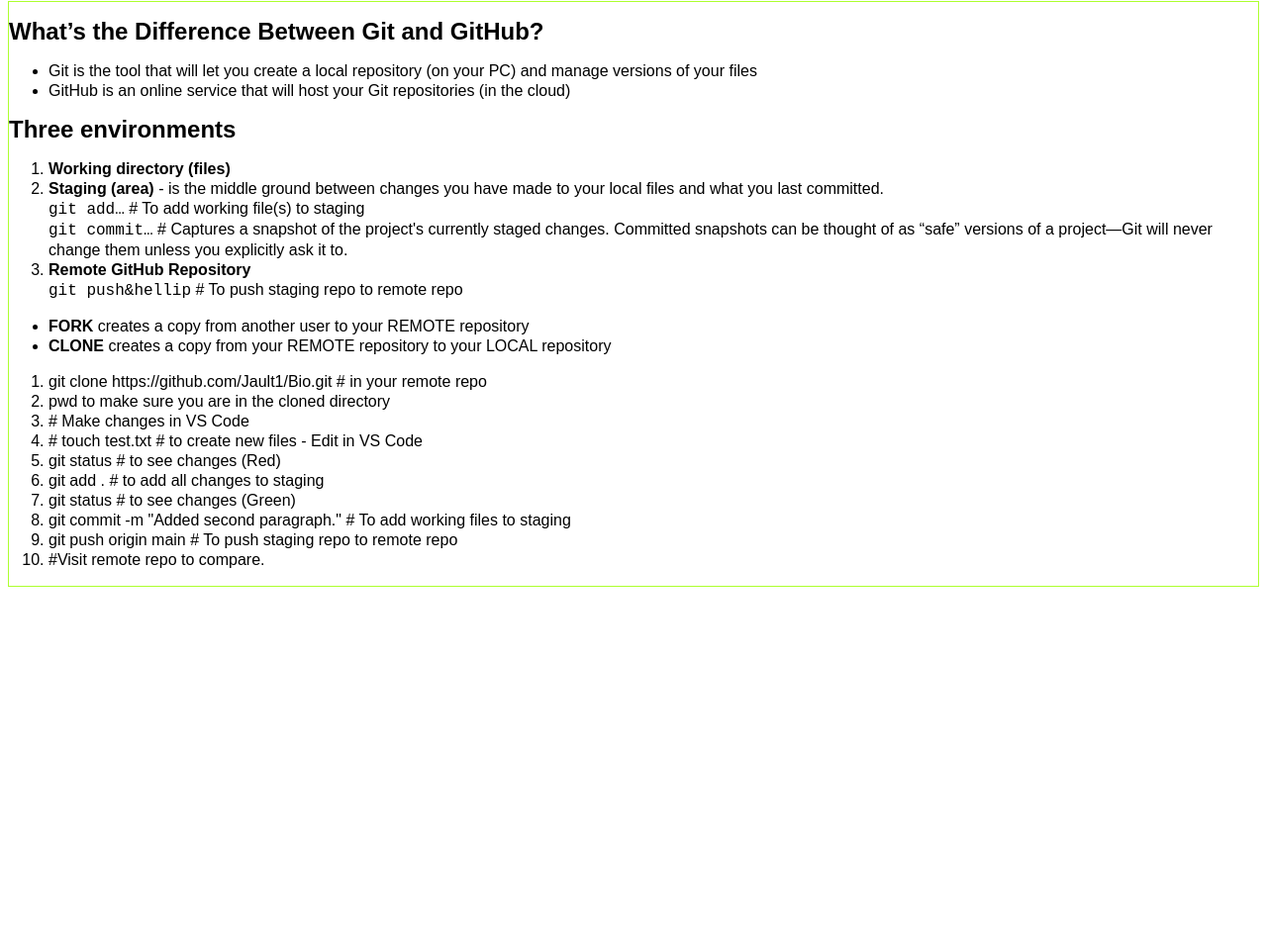
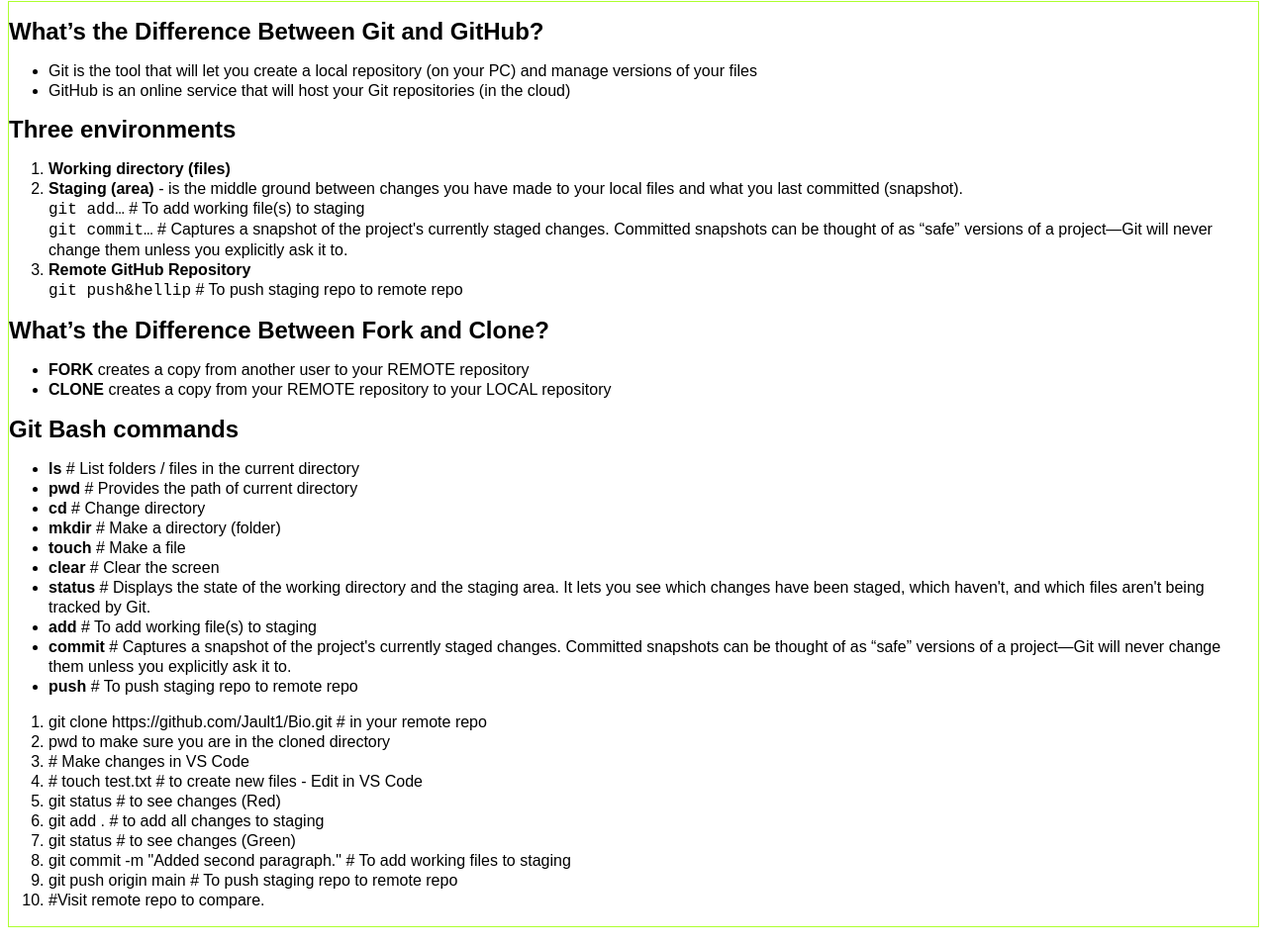
Before and after one commit to Jault1/Bio, a plain HTML site: page index.html in a window 1280 px wide. Shown: the part 1519-2476 px from the top of the page at 99% size. Before the commit the page ends 2200 px from the top, so only its background shows below. Drawn offline with Linux system fonts and the light colour scheme.

Commit message:
Adding git commands and defs

```diff
--- a/index.html
+++ b/index.html
@@ -171,7 +171,7 @@ body {
 <h2 style="text-align:left;">Three environments</h2>
 <ol>
   <li><strong>Working directory (files)</strong></li>
-  <li><strong>Staging (area)</strong> - is the middle ground between changes you have made to your local files and what you last committed.<br>
+  <li><strong>Staging (area)</strong> - is the middle ground between changes you have made to your local files and what you last committed (snapshot).<br>
       <code>git add&hellip;</code> # To add working file(s) to staging<br>
       <code>git commit&hellip;</code>  # Captures a snapshot of the project's currently staged changes. Committed snapshots can be thought of as “safe” versions of a project—Git will never change them unless you explicitly ask it to.
     </li>
@@ -179,10 +179,28 @@ body {
       <code>git push&hellip</code> # To push staging repo to remote repo
       </li>
 </ol>
+
+<h2>What’s the Difference Between Fork and Clone?</h2>
 <ul>
   <li><strong>FORK</strong> creates a copy from another user to your REMOTE repository</li>
     <li><strong>CLONE</strong> creates a copy from your REMOTE repository to your LOCAL repository</li>
 </ul>
+
+<h2>Git Bash commands</h2>
+<ul>
+  <li><strong>ls</strong> # List folders / files in the current directory</li>
+  <li><strong>pwd</strong> # Provides the path of current directory</li>
+  <li><strong>cd</strong> # Change directory</li>
+  <li><strong>mkdir</strong> # Make a directory (folder)</li>
+  <li><strong>touch</strong> # Make a file</li>
+  <li><strong>clear</strong> # Clear the screen</li>
+  <li><strong>status</strong> # Displays the state of the working directory and the staging area. It lets you see which changes have been staged, which haven't, and which files aren't being tracked by Git.</li>
+  <li><strong>add</strong> # To add working file(s) to staging</li>
+  <li><strong>commit</strong>  # Captures a snapshot of the project's currently staged changes. Committed snapshots can be thought of as “safe” versions of a project—Git will never change them unless you explicitly ask it to.</li>
+  <li><strong>push</strong> # To push staging repo to remote repo</li>
+
+</ul>
+
 
     <ol>
       <li>git clone https://github.com/Jault1/Bio.git # in your remote repo</li>
```
